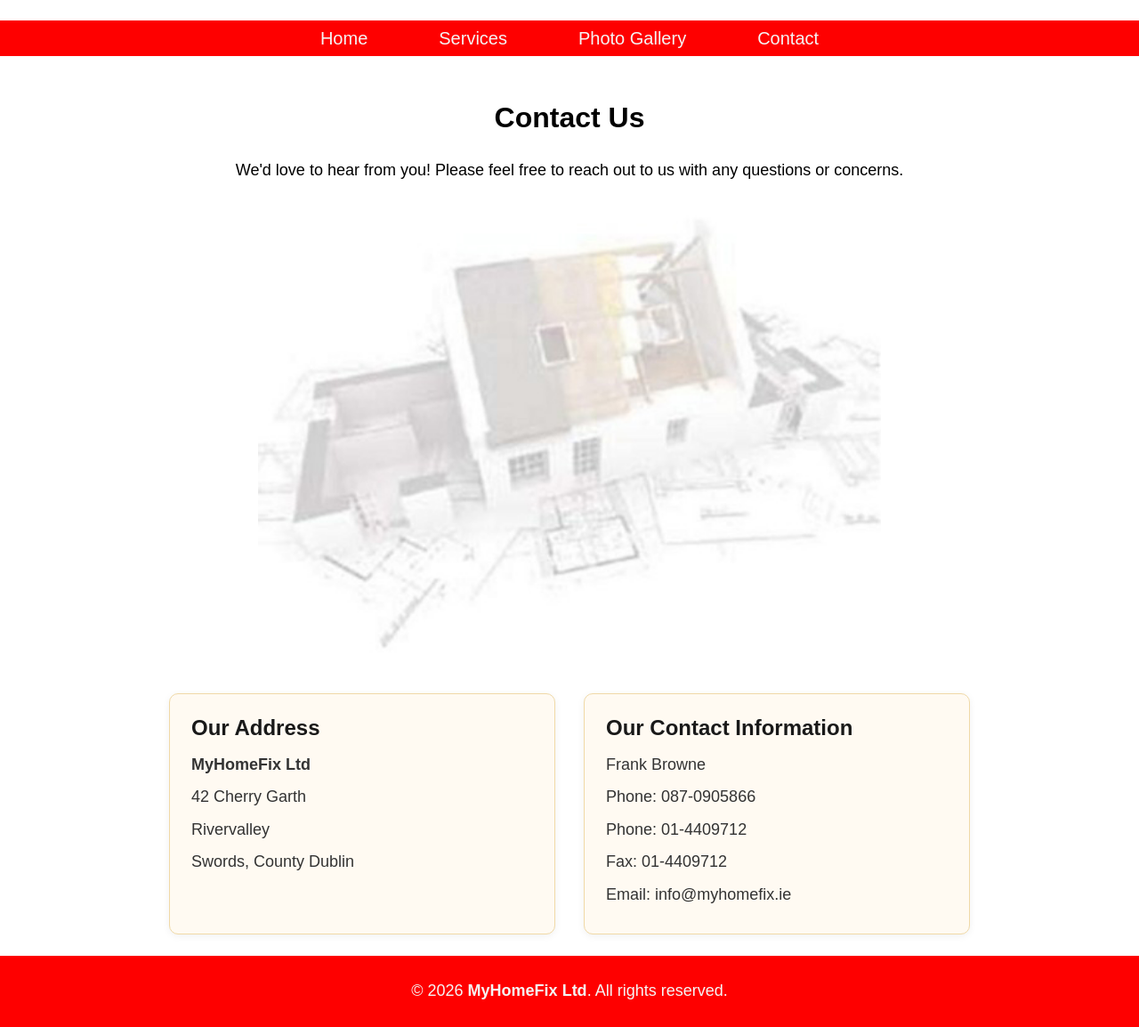
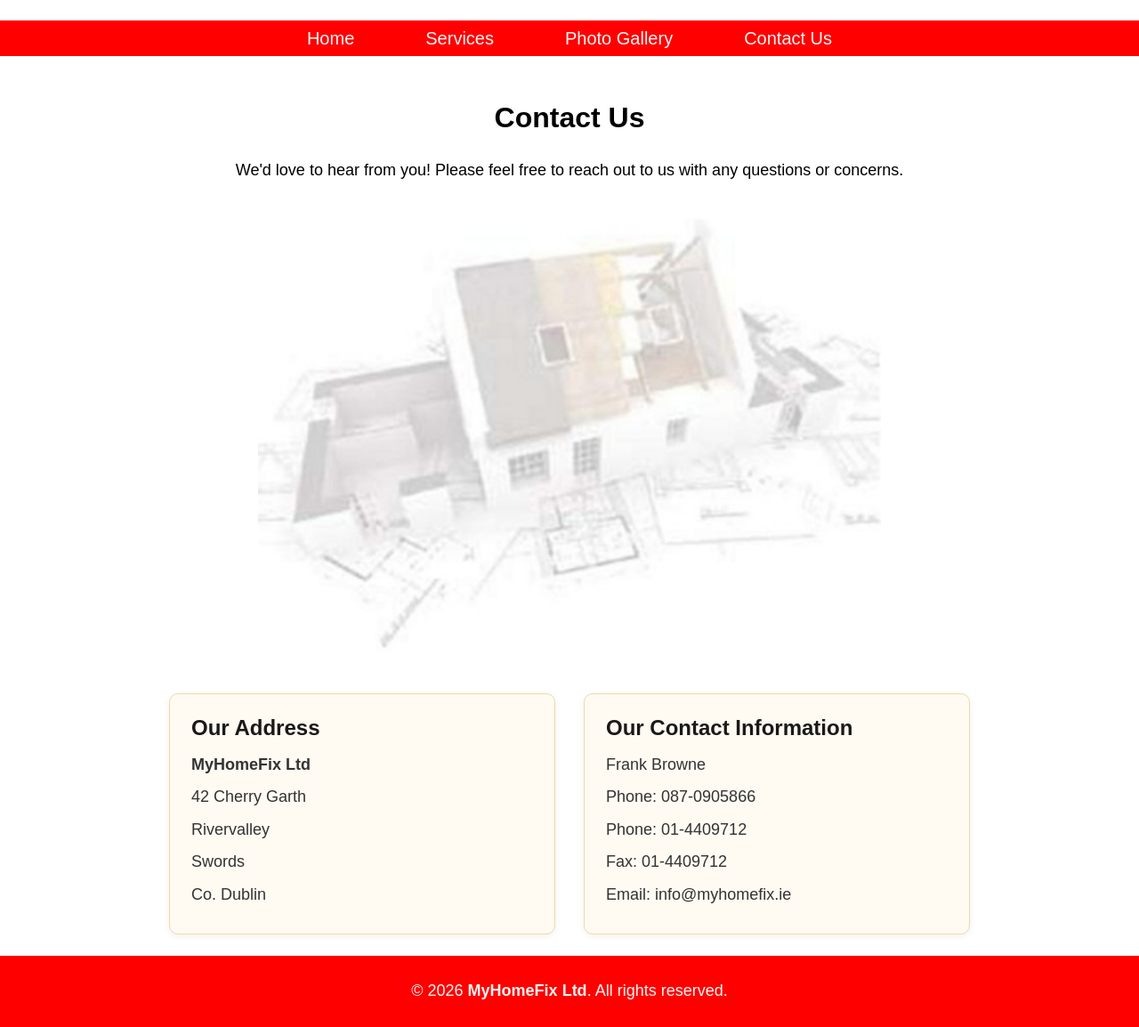
Before and after one commit to shaneduffy91/MyHomeFix, a plain HTML site: page contact.html in a window 1280 px wide. Shown: the part 137-1291 px from the top of the page at 89% size. Drawn offline with Linux system fonts and the light colour scheme.

Commit message:
Adjusted address info and changed contact to contact us on nav bar.

```diff
--- a/contact.html
+++ b/contact.html
@@ -15,7 +15,7 @@
                 <li class="navItem"><a href="index.html">Home</a></li>
                 <li class="navItem"><a href="services.html">Services</a></li>
                 <li class="navItem"><a href="photo_gallery.html">Photo Gallery</a></li>
-                <li class="navItem"><a href="contact.html">Contact</a></li>
+                <li class="navItem"><a href="contact.html">Contact Us</a></li>
             </ul>
         </nav>
     <div class="pageContainer">
@@ -31,7 +31,8 @@
                     <li><span class="highlight">MyHomeFix Ltd</span></li>
                     <li>42 Cherry Garth</li>
                     <li>Rivervalley</li>
-                    <li>Swords, County Dublin</li>
+                    <li>Swords</li>
+                    <li>Co. Dublin</li>
                 </ul>
             </div>
             <div class="contactCard">
```
Also changed, not shown: index.html (+1 -1 lines), photo_gallery.html (+1 -1 lines), services.html (+1 -1 lines).
